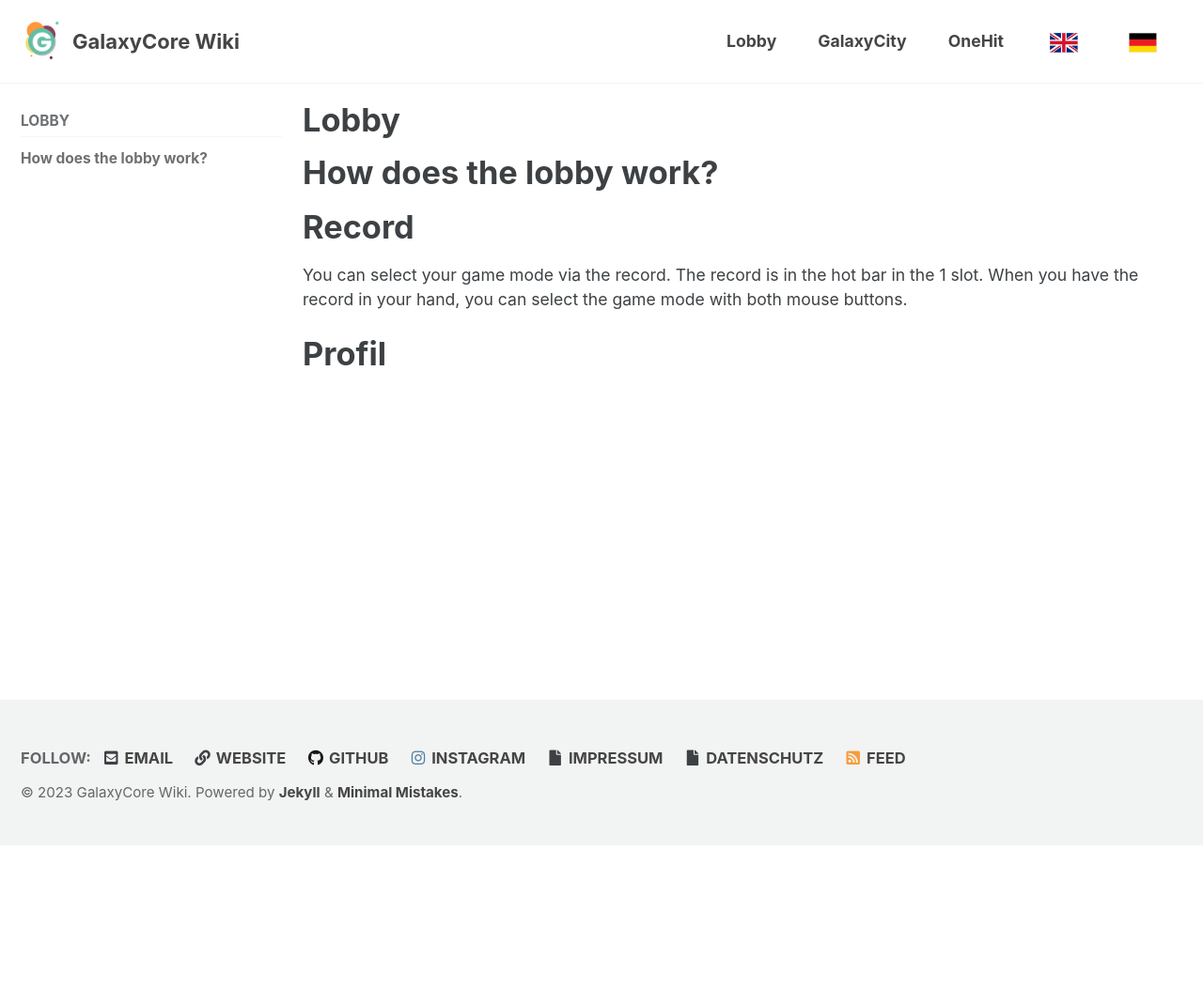
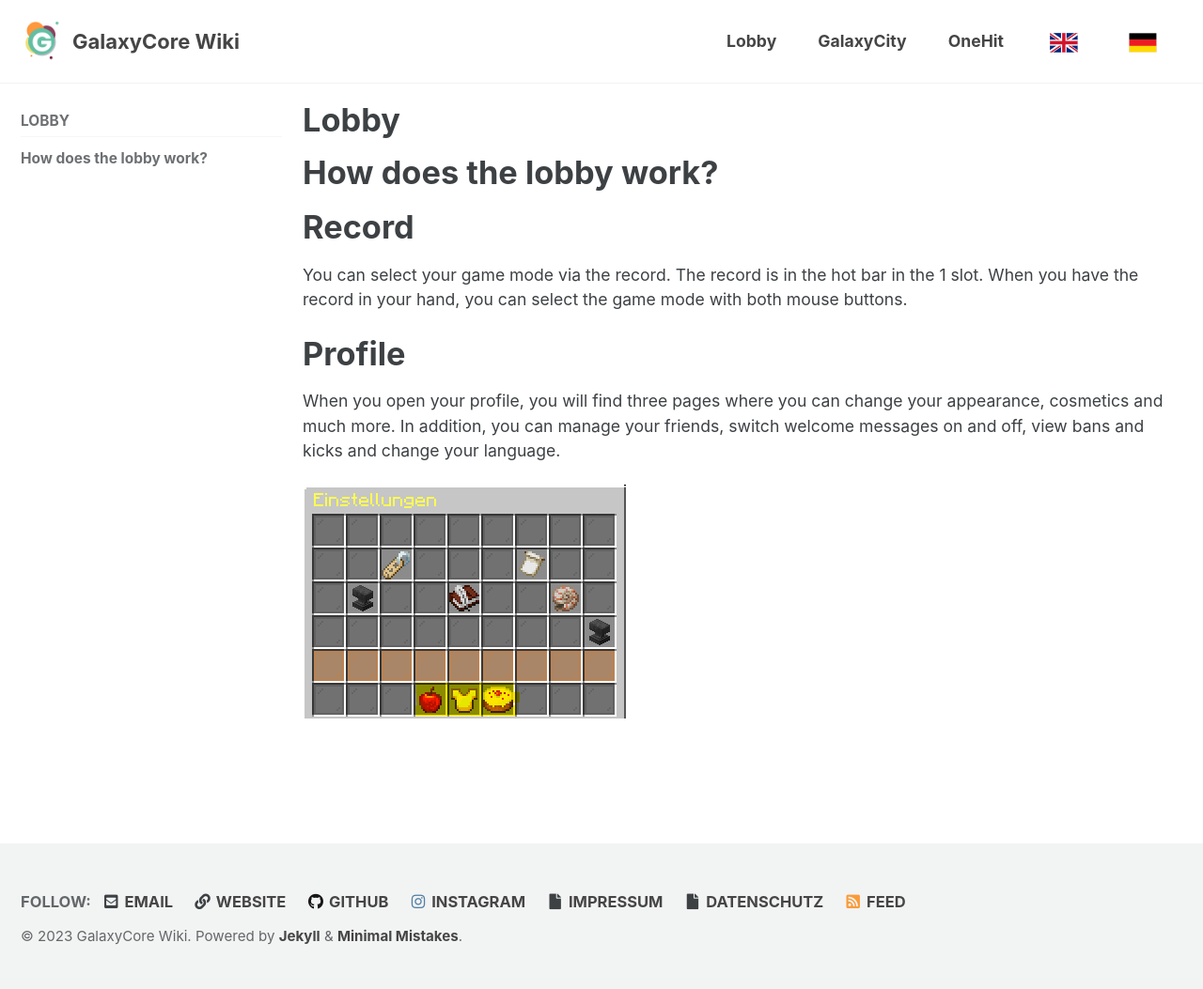
Before and after one commit to GalaxyCore-net/docs.galaxycore.net, a Jekyll site: the page built from en/lobby/index.md, in a window 1280 px wide. Shown: the whole page at 94% size. Built offline with Jekyll 4.4.1, drawn with Linux system fonts in a browser that asks for light colours; cached includes are drawn as plain includes; before the commit the page ends 900 px from its top, so only the background shows below that.

Commit message:
feat: Profil

```diff
--- a/en/lobby/index.md
+++ b/en/lobby/index.md
@@ -14,4 +14,9 @@ sidebar:
 You can select your game mode via the record. The record is in the hot bar in the 1 slot. When you have the
 record in your hand, you can select the game mode with both mouse buttons.
 
-# Profil
+# Profile
+
+When you open your profile, you will find three pages where you can change your appearance, cosmetics and much more. In addition, you can manage your friends, switch welcome messages on and off, view bans and kicks and change your language.
+
+
+![](/assets/img/Profile.png)
```
Also changed, not shown: de/lobby/index.md (+3 -1 lines).
